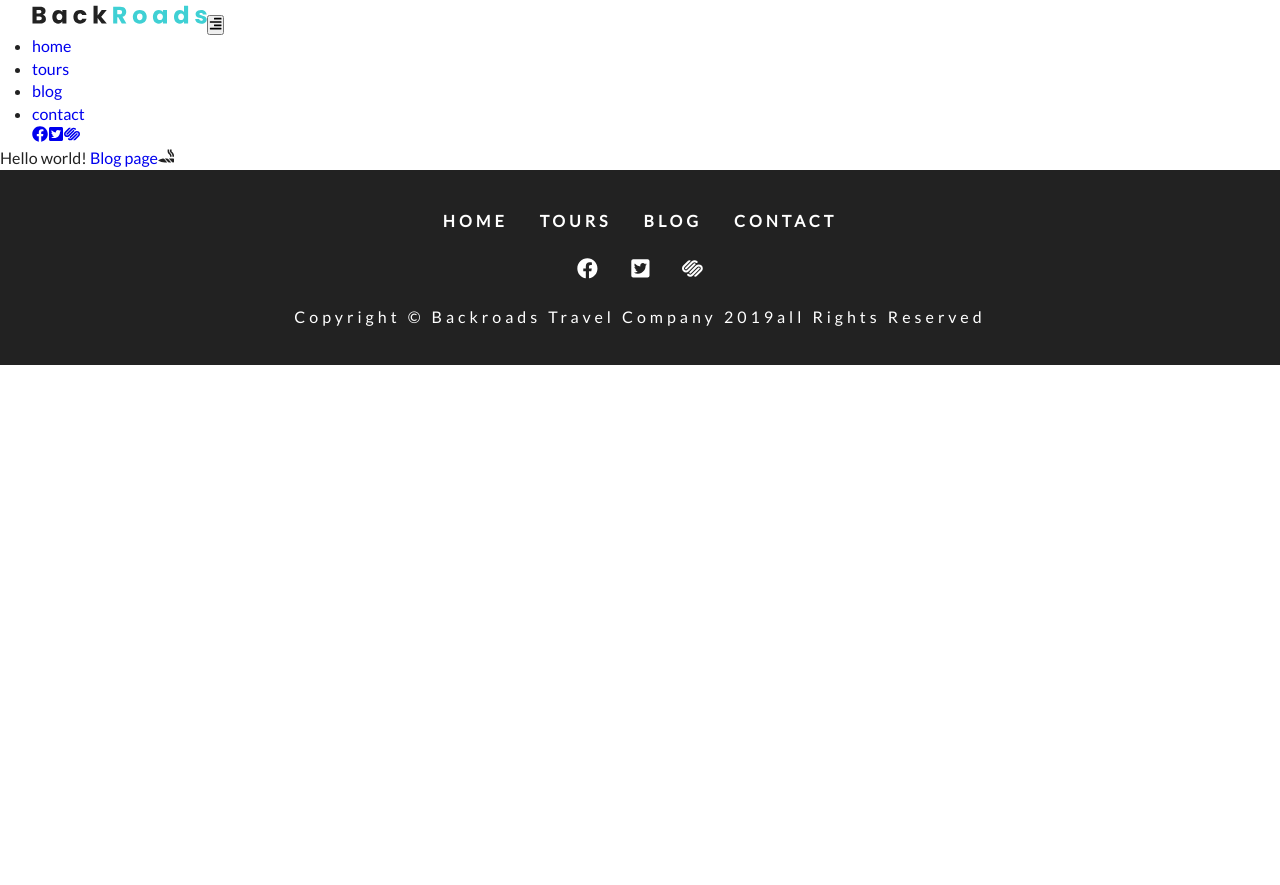
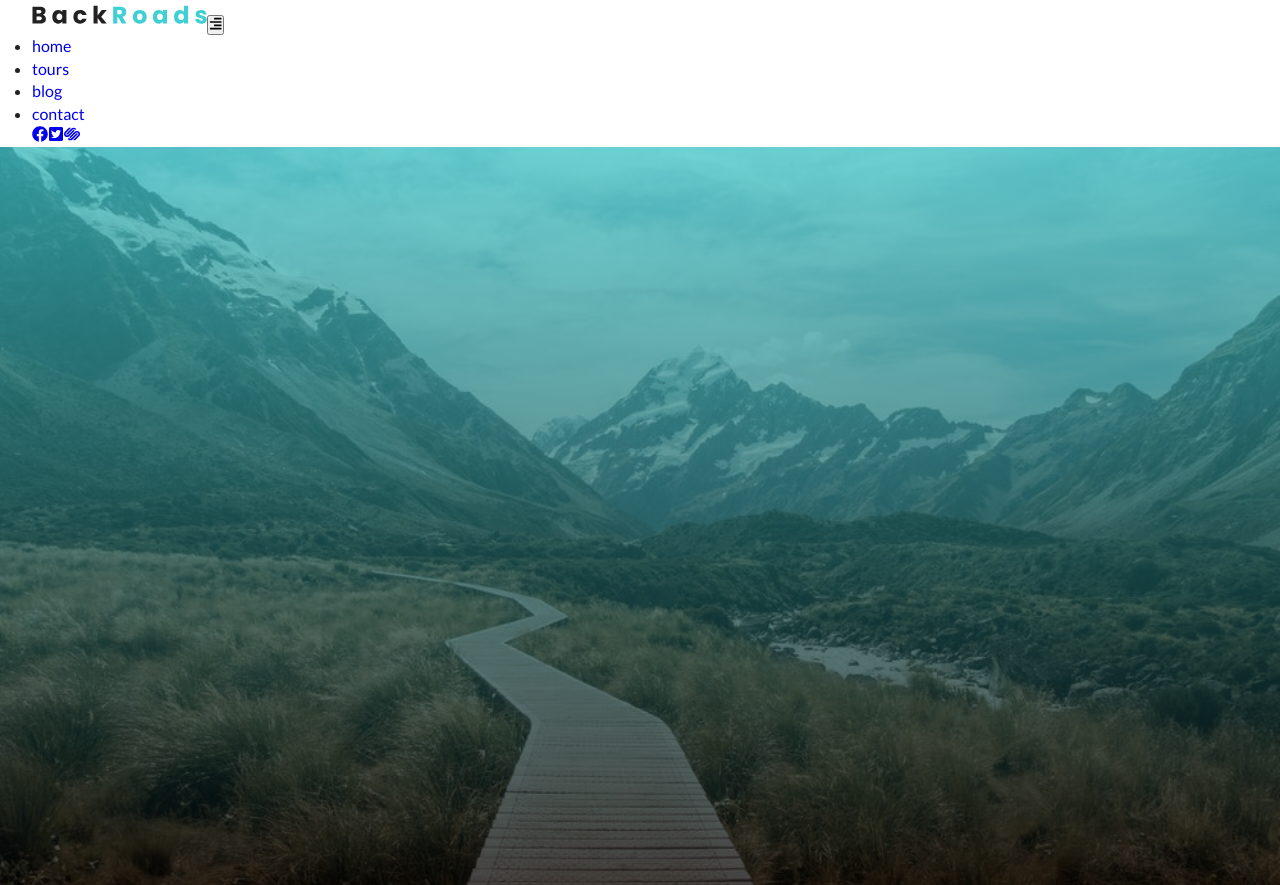
Before and after one commit to NicolaAstra/Gatsby-Company-Website, a Gatsby site: page / in a window 1280 px wide. Shown: the top 885 px of the page. Before the commit the page ends 800 px from the top, so only its background shows below. Built offline with nearby package versions, Linux system fonts and the light colour scheme; Gatsby itself is replaced by a stand-in of ours.

Commit message:
add header in home componnent

```diff
--- a/src/components/Footer.js
+++ b/src/components/Footer.js
@@ -1,7 +1,7 @@
 import React from "react"
 import { Link } from "gatsby"
 import styles from "../css/footer.module.css"
-import { FaAlignRight } from "react-icons/fa"
+
 import links from "../constants/links"
 import socialIcons from "../constants/social-icons"
 
--- /dev/null
+++ b/src/components/SimpleHero.js
@@ -0,0 +1,7 @@
+import React from "react"
+
+const SimpleHero = ({ children }) => {
+  return <header className="defaultHero">{children}</header>
+}
+
+export default SimpleHero
--- a/src/pages/index.js
+++ b/src/pages/index.js
@@ -1,13 +1,12 @@
 import React from "react"
 import { Link } from "gatsby"
 import Layout from "../components/Layout"
-import { FaJoint } from "react-icons/fa"
+import SimpleHero from "../components/SimpleHero"
 
 export default () => (
   <>
     <Layout>
-      Hello world! <Link to="/blog/"> Blog page</Link>
-      <FaJoint />
+      <SimpleHero />
     </Layout>
   </>
 )
```
